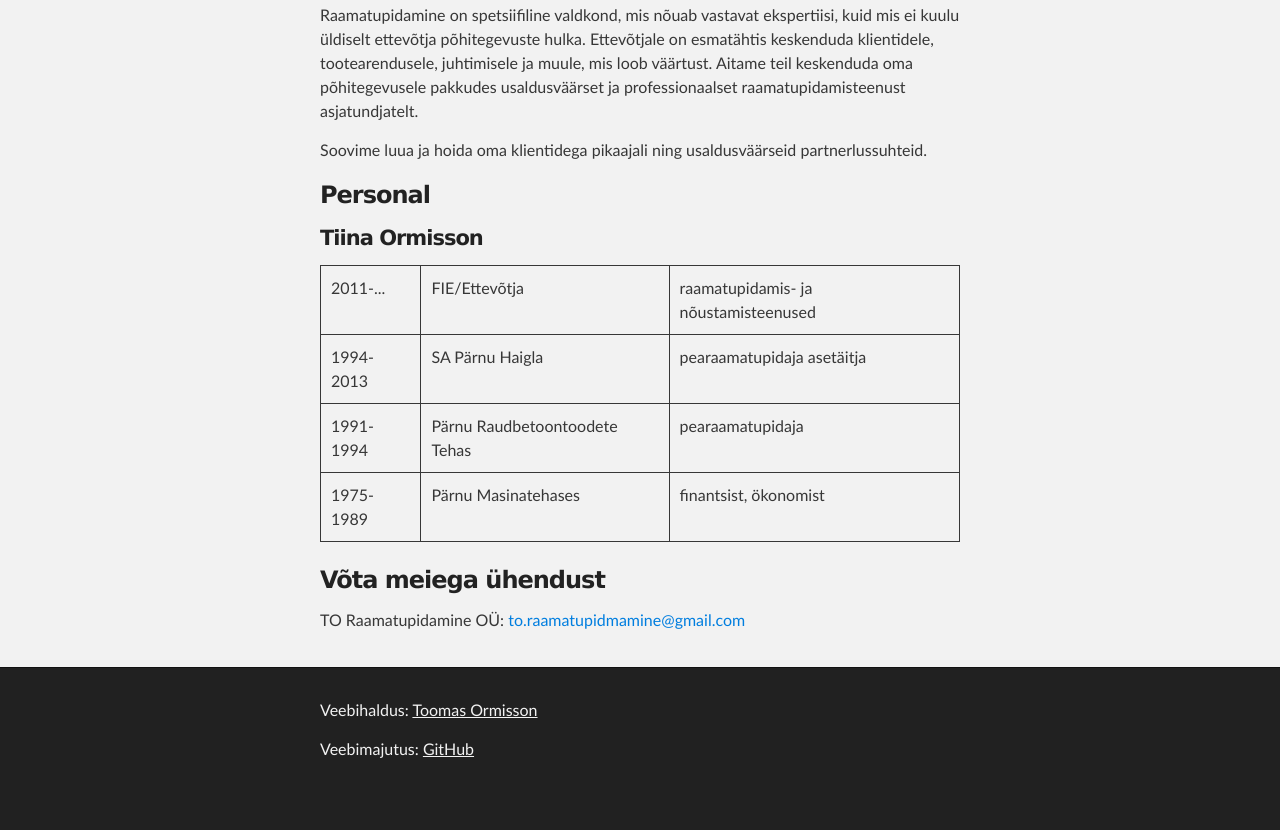
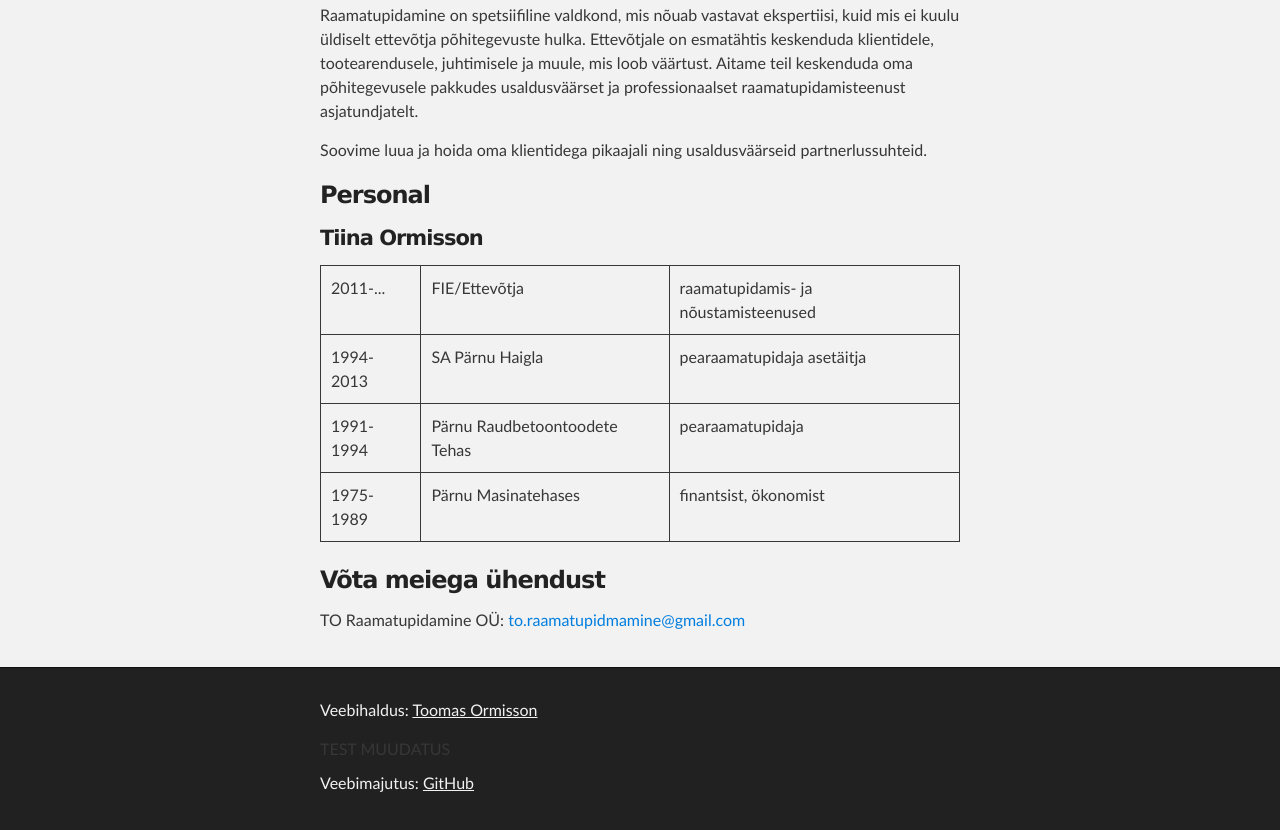
Before and after one commit to TonisOrmisson/torp.github.io, a plain HTML site: page index.html in a window 1280 px wide. Shown: the part 438-1268 px from the top of the page. Before the commit the page ends 1234 px from the top, so only its background shows below. Drawn offline with Linux system fonts and the light colour scheme.

Commit message:
testcommit

```diff
--- a/index.html
+++ b/index.html
@@ -71,6 +71,7 @@
     <div id="footer_wrap" class="outer">
       <footer class="inner">
         <p class="copyright">Veebihaldus: <a href="https://www.linkedin.com/profile/preview?vpa=pub&locale=en_US">Toomas Ormisson</a></p>
+		TEST MUUDATUS
         <p>Veebimajutus: <a href="http://pages.github.com">GitHub</a></p>
       </footer>
     </div>
```
